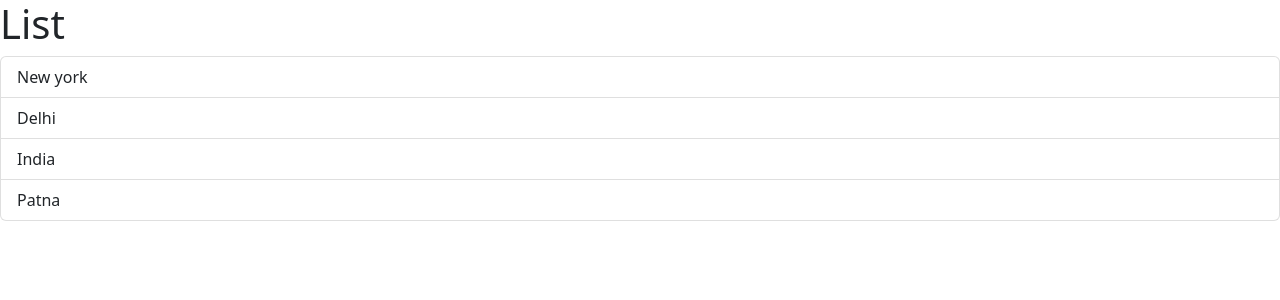
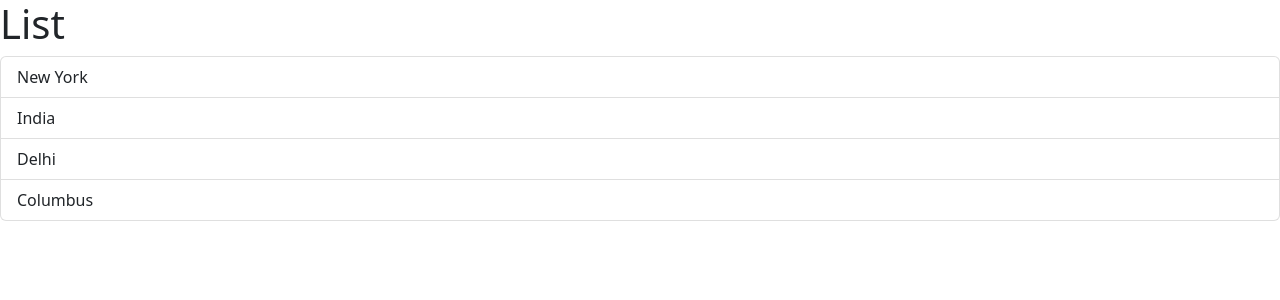
Before and after one commit to tanujnayanam/ReactMosh, a React (Vite) app in the folder vite-project/: page / in a window 1280 px wide. Shown: the top 300 px of the page. Built offline with nearby package versions, Linux system fonts and the light colour scheme.

Commit message:
Props passing data to component

```diff
--- a/vite-project/src/App.tsx
+++ b/vite-project/src/App.tsx
@@ -2,9 +2,11 @@ import Messages from "./Message";
 import LG from "./components/ListGroup";
 
 function App() {
+  const items = ["New York", "India", "Delhi", "Columbus"];
+
   return (
     <div>
-      <LG />
+      <LG heading="Cities" items={items} />
     </div>
   );
 }
--- a/vite-project/src/components/ListGroup.tsx
+++ b/vite-project/src/components/ListGroup.tsx
@@ -1,8 +1,11 @@
 import { MouseEvent, useState } from "react";
 
-function ListGroup() {
-  let items = ["New york", "Delhi", "India", "Patna"];
+interface Props {
+  items: string[];
+  heading: string;
+}
 
+function ListGroup({ items, heading }: Props) {
   // Hook
   const [selectedIndex, setSelectedIndex] = useState(-1);
 
```
